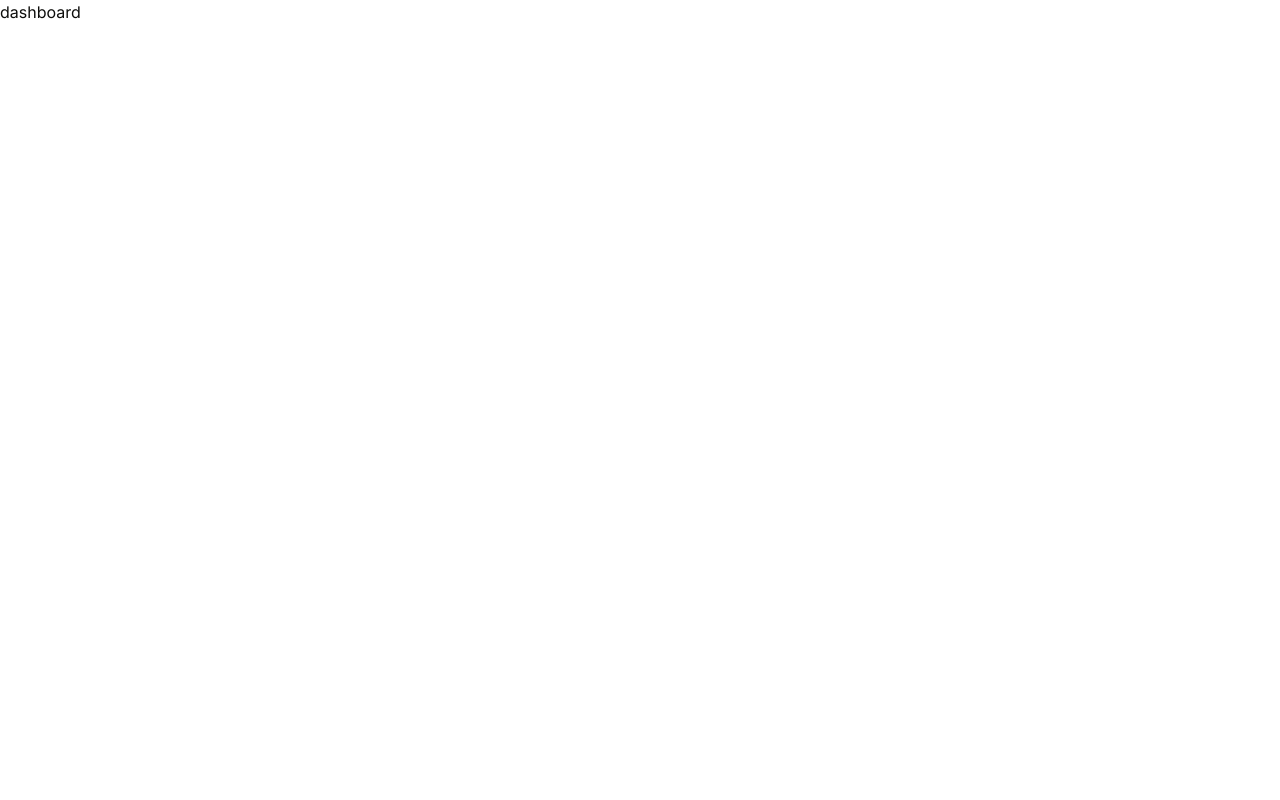
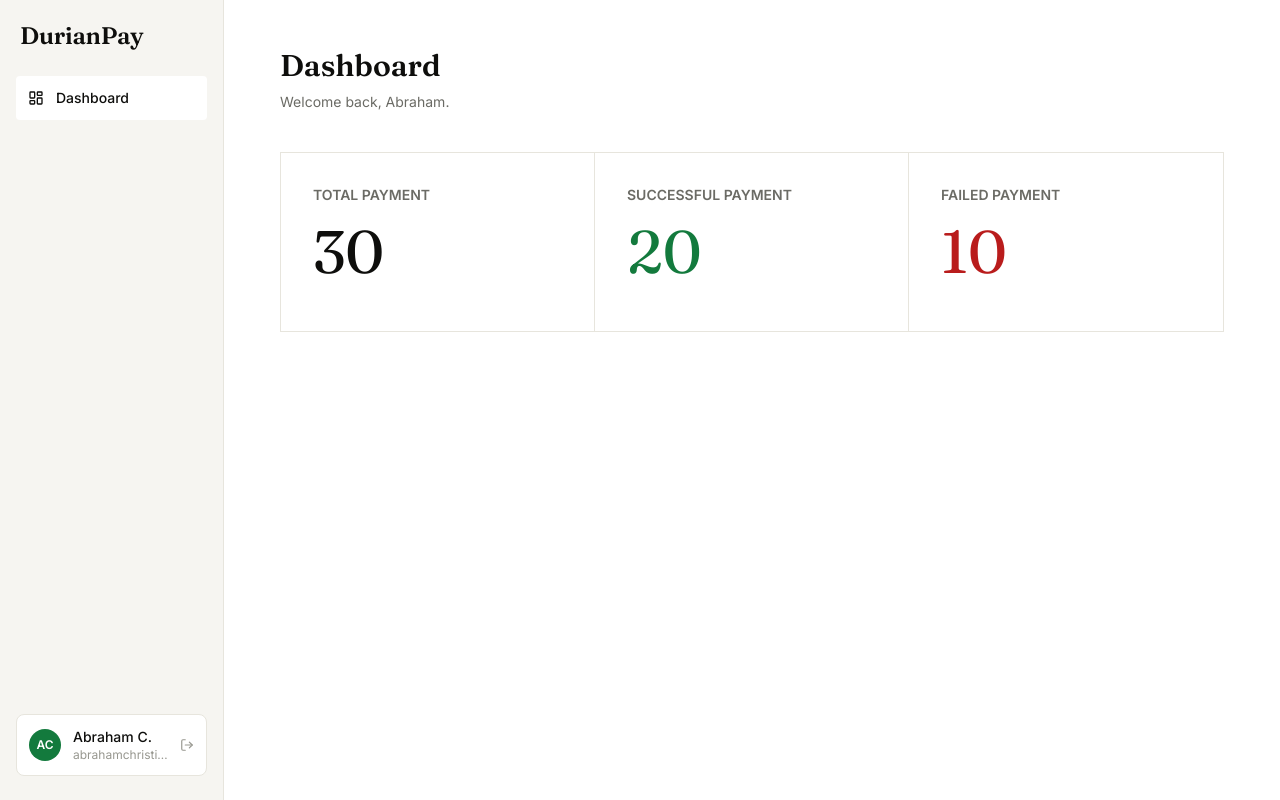
Before and after one commit to acj97/fullstack-boilerplate, a React (Vite) app in the folder frontend/: page /dashboard in a window 1280 px wide. Built offline with nearby package versions, Linux system fonts and the light colour scheme.

Commit message:
feat: sidebar and dashboard component

```diff
--- /dev/null
+++ b/frontend/src/components/Sidebar.tsx
@@ -0,0 +1,68 @@
+import { LayoutDashboard, LogOut, type LucideIcon } from 'lucide-react'
+import { useLocation, useNavigate } from 'react-router-dom'
+
+export type NavId = 'dashboard'
+
+const NAV_ITEMS: {
+  id: NavId
+  label: string
+  Icon: LucideIcon
+  path: string
+}[] = [
+  { id: 'dashboard', label: 'Dashboard', Icon: LayoutDashboard, path: '/dashboard' },
+]
+
+export function Sidebar() {
+  const location = useLocation()
+  const navigate = useNavigate()
+
+  return (
+    <aside className="border-r border-border bg-soft py-6 px-4 flex flex-col gap-7 sticky top-0 h-screen w-56 shrink-0">
+      <div className="flex items-center gap-3 px-1">
+        <span className="font-serif text-2xl font-semibold text-ink tracking-[-0.01em] leading-none">
+          DurianPay
+        </span>
+      </div>
+
+      <nav className="flex-1 flex flex-col gap-0.5">
+        {NAV_ITEMS.map(({ id, label, Icon, path }) => {
+          const isActive = location.pathname === path
+
+          return (
+            <button
+              key={id}
+              onClick={() => navigate(path)}
+              className={`relative flex items-center gap-3 py-3 px-3 text-sm font-medium font-sans cursor-pointer text-left w-full rounded-sm transition-colors ${
+                isActive
+                  ? "bg-surface text-ink"
+                  : 'text-ink-2 hover:bg-surface hover:text-ink'
+              }`}
+            >
+              <Icon size={16} className="shrink-0" />
+              {label}
+            </button>
+          )
+        })}
+      </nav>
+      <div className="flex items-center gap-3 p-3 rounded-lg bg-bg border border-border">
+        <div className="size-8 rounded-full bg-accent flex items-center justify-center text-white text-xs font-semibold">
+          AC
+        </div>
+        <div className="min-w-0 flex-1">
+          <p className="text-sm text-ink font-medium truncate m-0">
+            Abraham C.
+          </p>
+          <p className="text-xs text-muted-2 truncate m-0">
+            abrahamchristian97@gmail.com
+          </p>
+        </div>
+        <button
+          onClick={() => {}}
+          className="shrink-0 text-muted-2 hover:text-danger cursor-pointer transition-colors"
+        >
+          <LogOut size={14} />
+        </button>
+      </div>
+    </aside>
+  )
+}
--- a/frontend/src/pages/Dashboard.tsx
+++ b/frontend/src/pages/Dashboard.tsx
@@ -1,7 +1,41 @@
+import { Sidebar } from '../components/Sidebar'
+
 function Dashboard() {
   return (
-    <div>
-      dashboard
+    <div className="flex min-h-screen bg-bg">
+      <Sidebar />
+      <main className="flex-1 px-14 py-12 overflow-y-auto">
+        <h1 className="font-serif text-3xl font-semibold text-ink mb-2">
+          Dashboard
+        </h1>
+        <p className="text-sm text-muted m-0">Welcome back, Abraham.</p>
+        <div className="mt-10 min-h-45 justify-between grid grid-cols-3 mb-10 border border-border">
+          <div className="border-r border-border p-8">
+            <h3 className="text-muted font-semibold text-sm uppercase">
+              Total Payment
+            </h3>
+            <div className="font-serif text-ink text-6xl mt-4">
+              30
+            </div>
+          </div>
+          <div className="border-r border-border p-8">
+            <h3 className="text-muted font-semibold text-sm uppercase">
+              Successful Payment
+            </h3>
+            <div className="font-serif text-accent text-6xl mt-4">
+              20
+            </div>
+          </div>
+          <div className="p-8">
+            <h3 className="text-muted font-semibold text-sm uppercase">
+              Failed Payment
+            </h3>
+            <div className="font-serif text-danger text-6xl mt-4">
+              10
+            </div>
+          </div>
+        </div>
+      </main>
     </div>
   )
 }
```
